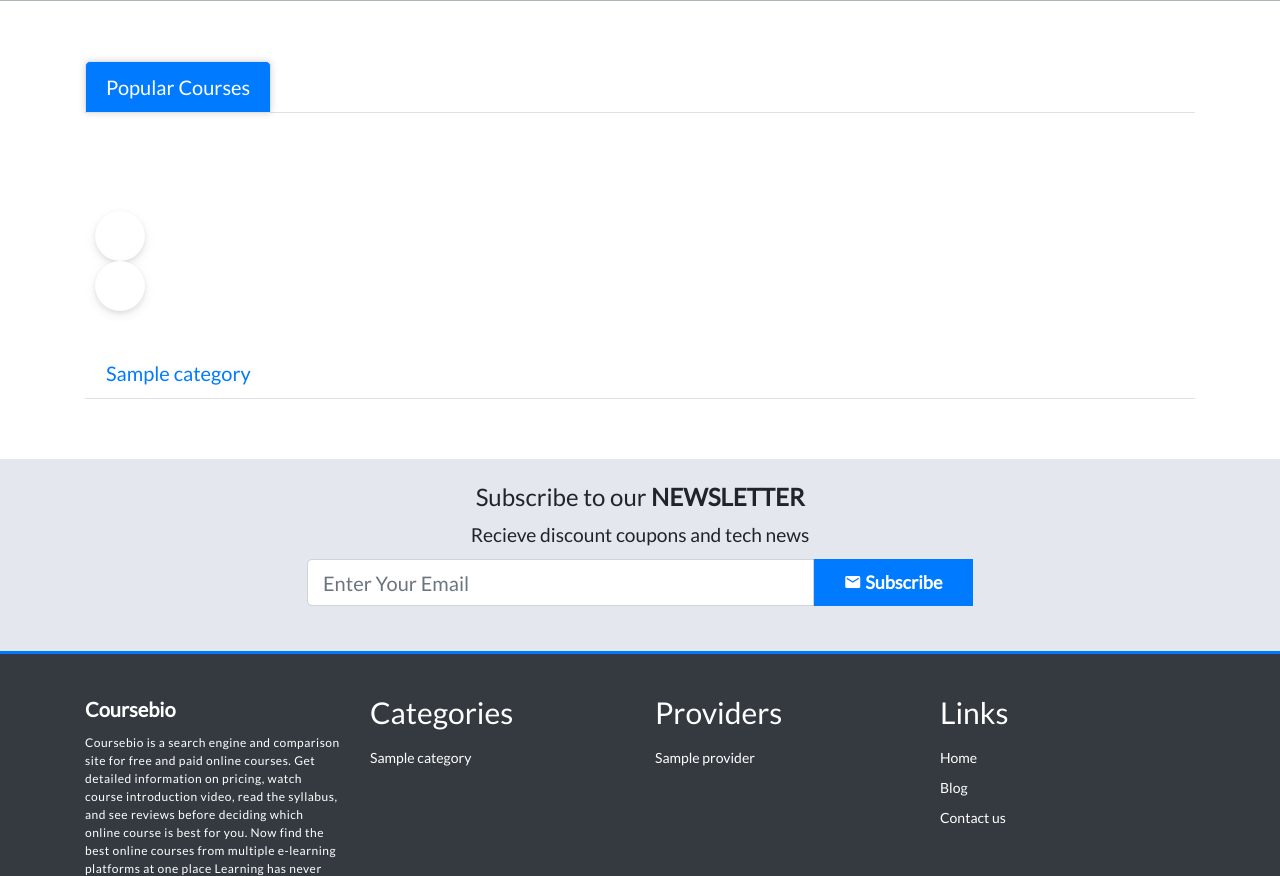
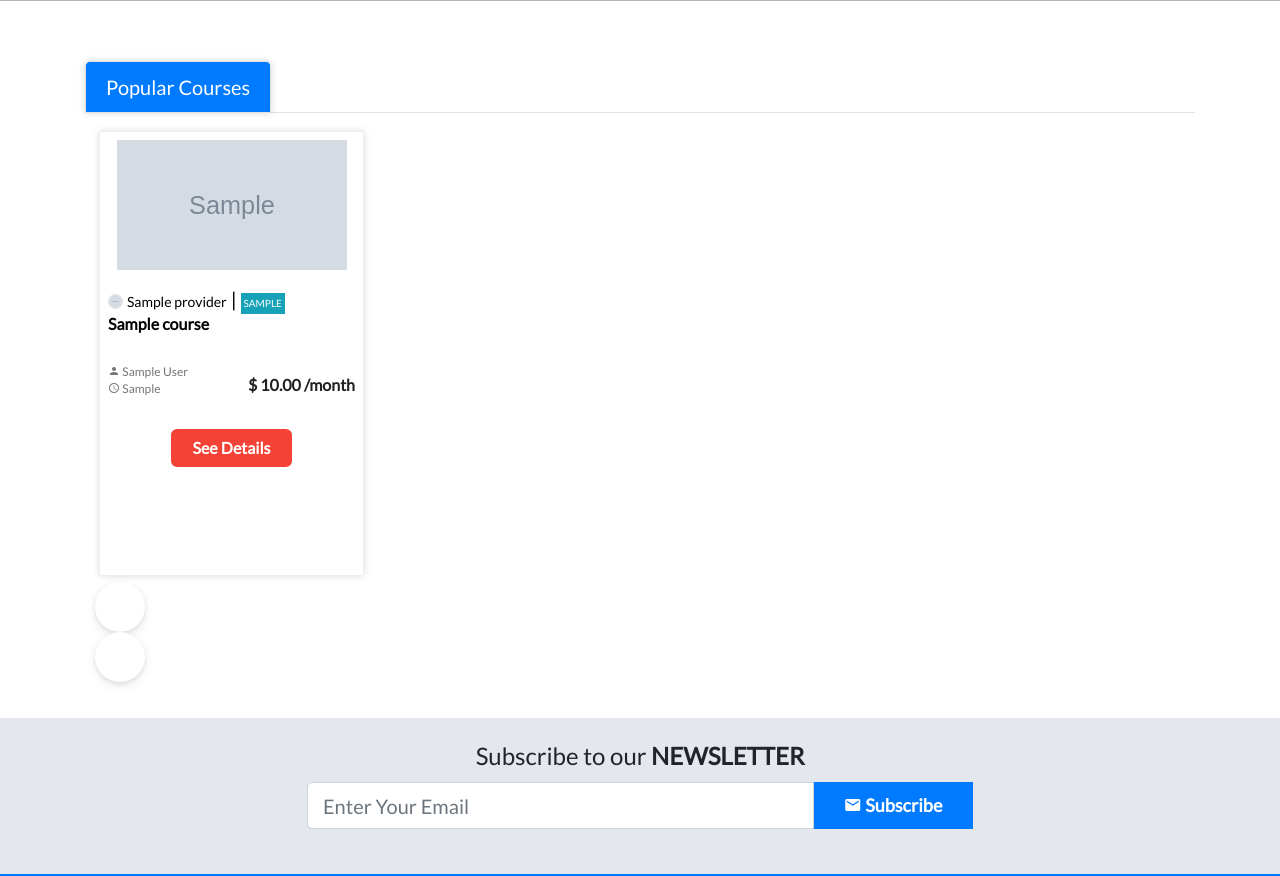
Before and after one commit to priyesh-04/coursebio, a Django app: page / in a window 1280 px wide. Shown: the part 1139-2015 px from the top of the page. Run offline with Django 3.2, Linux system fonts and the light colour scheme; tables that the repository leaves empty hold one stand-in row (values such as "Sample post"); grey boxes marked "Sample" are stand-in pictures; one stand-in notice (Sample message) is shown; some libraries are stand-ins or nearby versions.

Commit message:
ajax request removed form home.html

```diff
--- a/blog/templates/blog/post_detail.html
+++ b/blog/templates/blog/post_detail.html
@@ -231,7 +231,7 @@
 
                     <div class="block-title-div">
                         <h4 class="block-title">
-                            <span>Best Learning Platforms</span>
+                            <span>Online Learning Platforms</span>
                         </h4>
                     </div>
 
@@ -252,7 +252,7 @@
                         {% for provider in course_provider_list %}
                         <li>
                             <img src="{{provider.image_url}}" alt="" style="width: 20px;height: 20px;border-radius: 50%;border: 1px solid grey;">
-                            <a href="affiliate Link of provider">{{provider}}</a>
+                            <a href="{{provider.provider_url}}">{{provider}}</a>
                         </li>
                         {% endfor %}
                     </ul>
--- a/templates/base/footer/blog_footer.html
+++ b/templates/base/footer/blog_footer.html
@@ -72,7 +72,6 @@
           <span>
             <p>
               Subscribe to our <strong>NEWSLETTER</strong> <br>
-              <small>Recieve discount coupons and tech news</small>
             </p>
           </span>
           <form method='POST' action="{% url 'email-list-signup' %}" class="form newsletter-form">
@@ -147,7 +146,7 @@
           <h4>Providers</h4>
           <ul class="list-unstyled">
             {% for provider in course_provider_list %}
-              <li><a href="affiliate Link of provider">{{provider}}</a></li>
+              <li><a href="{{provider.provider_url}}">{{provider}}</a></li>
             {% endfor %}
           </ul>
         </div>
--- a/templates/base/footer/footer.html
+++ b/templates/base/footer/footer.html
@@ -74,7 +74,6 @@
           <span>
             <p>
               Subscribe to our <strong>NEWSLETTER</strong> <br>
-              <small>Recieve discount coupons and tech news</small>
             </p>
           </span>
           <form method='POST' action="{% url 'email-list-signup' %}" class="form newsletter-form">
@@ -149,7 +148,7 @@
           <h4>Providers</h4>
           <ul class="list-unstyled">
             {% for provider in course_provider_list %}
-              <li><a href="affiliate Link of provider">{{provider}}</a></li>
+              <li><a href="{{provider.provider_url}}">{{provider}}</a></li>
             {% endfor %}
           </ul>
         </div>
--- a/templates/home.html
+++ b/templates/home.html
@@ -273,10 +273,72 @@ $(document).ready(function() {
         </div>
 
         <div class="col-sm-12 col-md-12 col-lg-12 mt-2 mb-5">
+
             <div class="container related-courses course-container">
                 <div class="swiper-container">
                     <div class="swiper-wrapper" >
+                        {% for course in popular_course_list %}
+                        <div class="swiper-slide course-item">
+                            <a class="course-anchor" href="{{ course.get_absolute_url }}">
 
+                                <div class="course-img-wrapper text-center">
+                                    <img class="course-image" src="{{course.image_url}}" alt="{{course}} image">
+                                </div>
+
+                                <div class="card-course-detail">
+                                    <div class="provider-img-wrapper">
+                                        <img src="{{course.provider.image_url}}" alt="">
+                                        <span class="provider-name">{{course.provider}}</span>
+                                        {% if course.provider.plan_details %}
+                                            |
+
+                                        <div class="tool-tip course-trial">
+                                            {{course.trial}}
+                                            <span class="tool-tip-text">{{course.provider.plan_details}}</span>
+                                        </div>
+
+
+                                        {% endif %}
+                                    </div>
+                                    <div class="card-course-title-div">
+                                        <h3>
+                                            {{course.title}}
+                                        </h3>
+                                    </div>
+                                    <div class="detail-wrapper">
+                                        <div class="bottom-detail-div card-bottom-detail">
+                                            <p class="author-name">
+                                                <i class="material-icons">person</i>
+                                                {{course.author}}
+                                            </p>
+                                            <p>
+                                                <i class="material-icons">access_time</i>
+                                                {{course.duration}}
+                                            </p>
+                                        </div>
+                                        <div class="course-price card-course-price">
+                                            {% if course.provider.price %}
+                                                <p>
+                                                    $ {{course.provider.price}}
+                                                    <span>/month</span>
+                                                </p>
+                                            {% elif course.is_free %}
+                                                <p class="mr-2">Free</p>
+                                            {% else %}
+                                                <p>$ {{course.price}}</p>
+                                            {% endif %}
+                                        </div>
+                                    </div>
+
+                                    <div class="card-btn-div">
+                                        <a href="{{course.get_absolute_url}}" class="card-btn">See Details</a>
+                                    </div>
+
+                                </div>
+
+                            </a>
+                        </div>
+                        {% endfor %}
                     </div>
                     <div class="swiper-button-prev"></div>
                     <div class="swiper-button-next"></div>
@@ -285,118 +347,8 @@ $(document).ready(function() {
         </div>
     </div>
 </div>
-<div class="container mt-5">
-    <nav>
-      <div class="nav nav-tabs" id="nav-tab" role="tablist">
-        {% for category in course_category_list %}
-            <a class="nav-item nav-link show-data" id="nav-home-tab" data-href="{{category.get_home_api_absolute_url}}" data-toggle="tab" href="#{{category.id}}" role="tab" aria-controls="nav-home" aria-selected="true">{{category}}</a>
-        {% endfor %}
-      </div>
-    </nav>
-    <div class="tab-content" id="nav-tabContent">
-        {% for category in course_category_list %}
-            <div class="tab-pane fade show active" id="{{category.id}}" role="tabpanel" aria-labelledby="nav-home-tab"></div>
-        {% endfor %}
-    </div>
-</div>
-<script>
-     $(document).ready(function(){
-
-      $(".show-data").click(function(e){
-        e.preventDefault()
-        var this_ = $(this)
-        console.log(this_,'this_')
-        var dataUrl = this_.attr("data-href")
-        console.log(dataUrl,'dataUrl')
-        if (dataUrl){
-           $.ajax({
-            url: dataUrl,
-            method: "GET",
-            data: {},
-            success: function(data){
-              console.log(data,'data')
-              var qs = data
-              var tabID = this_.attr("href")
-              console.log(tabID,'tabID')
-              var courseItem='';
-              for (var i = qs.length - 1; i >= 0; i--) {
-                courseItem = `<div class="container related-courses course-container">
-                <div class="swiper-container">
-                    <div class="swiper-wrapper" >`
-                courseItem = courseItem +`<div class="swiper-slide course-item">
-                            <a class="course-anchor" href="${qs[i].get_absolute_url}">
-
-                                <div class="course-img-wrapper text-center">
-                                    <img class="course-image" src="${qs[i].image_url}" alt="${qs[i]} image">
-                                </div>
-
-                                <div class="card-course-detail">
-                                    <div class="provider-img-wrapper">
-                                        <img src="${qs[i].provider.image_url}" alt="">
-                                        <span class="provider-name">${qs[i].provider}</span>`
-                courseItem = courseItem +"{% if "+qs[i].provider.plan_details+" %}|"
-
-                courseItem = courseItem +`<div class="tool-tip course-trial">
-                                            ${qs[i].trial}
-                                            <span class="tool-tip-text">${qs[i].provider.plan_details}</span>
-                                        </div>
 
 
-                                        {% endif %}
-                                    </div>
-                                    <div class="card-course-title-div">
-                                        <h3>
-                                            ${qs[i].title}
-                                        </h3>
-                                    </div>
-                                    <div class="detail-wrapper">
-                                        <div class="bottom-detail-div card-bottom-detail">
-                                            <p class="author-name">
-                                                <i class="material-icons">person</i>
-                                                ${qs[i].author}
-                                            </p>
-                                            <p>
-                                                <i class="material-icons">access_time</i>
-                                                ${qs[i].duration}
-                                            </p>
-                                        </div>
-                                        <div class="course-price card-course-price">`
-                courseItem = courseItem +"{% if "+qs[i].provider.price+" %}"
-                courseItem = courseItem +`<p>
-                                                    $ ${qs[i].provider.price}
-                                                    <span>/month</span>
-                                                </p>`
-                courseItem = courseItem +'{% elif '+qs[i].is_free+' %}<p class="mr-2">Free</p>{% else %}<p>$ '+qs[i].price+'</p>{% endif %}'
-                courseItem = courseItem +`</div>
-                                    </div>
-
-                                    <div class="card-btn-div">
-                                        <a href="${qs[i].get_absolute_url}" class="card-btn">See Details</a>
-                                    </div>
-
-                                </div>
-
-                            </a>
-                        </div>
-                        </div>
-                    <div class="swiper-button-prev"></div>
-                    <div class="swiper-button-next"></div>
-                </div>
-            </div>`
-                $(tabID).empty();
-                $(tabID).append(courseItem);
-                courseItem='';
-              }
-
-            }, error: function(error){
-              console.log(error,"error")
-            }
-          })
-        }
-
-      })
-  })
-</script>
 
 <style>
 
```
Also changed, not shown: blog/templates/blog/post_list.html (+24 -10 lines).
